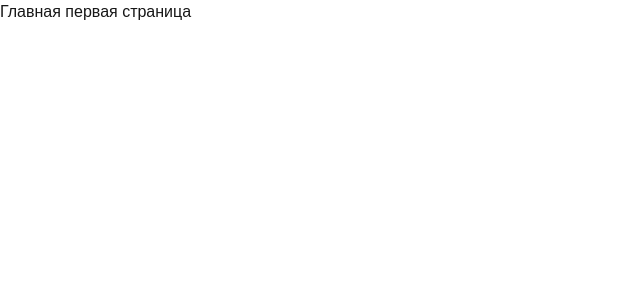
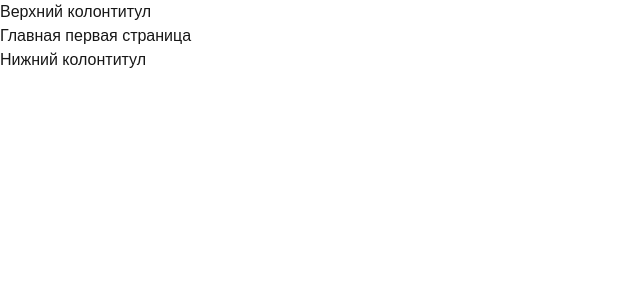
Before and after one commit to 89811421793/lamps, a Next.js app: page / in a window 1280 px wide. Shown: the top 300 px of the page, without its empty margins (0-640 px from the left). Built offline with nearby package versions, Linux system fonts and the light colour scheme.

Commit message:
проверка шапки и подвала

```diff
--- /dev/null
+++ b/src/app/components/Footer.tsx
@@ -0,0 +1,11 @@
+import React from 'react';
+
+const Footer = () => {
+    return (
+        <footer>
+            Нижний колонтитул
+        </footer>
+    );
+};
+
+export default Footer;
--- /dev/null
+++ b/src/app/components/Header.tsx
@@ -0,0 +1,11 @@
+import React from 'react';
+
+const Header = () => {
+    return (
+        <header>
+            Верхний колонтитул
+        </header>
+    );
+};
+
+export default Header;
--- a/src/app/layout.tsx
+++ b/src/app/layout.tsx
@@ -1,6 +1,8 @@
 import type { Metadata } from "next";
 import localFont from "next/font/local";
 import "./globals.css";
+import Footer from "./components/Footer";
+import Header from "./components/Header";
 
 const geistSans = localFont({
   src: "./fonts/GeistVF.woff",
@@ -14,7 +16,7 @@ const geistMono = localFont({
 });
 
 export const metadata: Metadata = {
-  title: "Create Next App",
+  title: "Lamps",
   description: "Generated by create next app",
 };
 
@@ -28,7 +30,9 @@ export default function RootLayout({
       <body
         className={`${geistSans.variable} ${geistMono.variable} antialiased`}
       >
-        {children}
+        <Header/>
+               {children}
+      <Footer/>
       </body>
     </html>
   );
--- a/src/app/pages/basket/page.tsx
+++ b/src/app/pages/basket/page.tsx
@@ -8,4 +8,4 @@ const Basket = () => {
     );
 };
 
-export default About;
+export default Basket;
--- a/src/app/pages/card/page.tsx
+++ b/src/app/pages/card/page.tsx
@@ -8,4 +8,4 @@ const Card = () => {
     );
 };
 
-export default About;
+export default Card;
--- a/src/app/pages/catalog/page.tsx
+++ b/src/app/pages/catalog/page.tsx
@@ -8,4 +8,4 @@ const Catalog = () => {
     );
 };
 
-export default About;
+export default Catalog;
--- a/src/app/pages/delivery/page.tsx
+++ b/src/app/pages/delivery/page.tsx
@@ -8,4 +8,4 @@ const Delivery = () => {
     );
 };
 
-export default About;
+export default Delivery;
--- a/src/app/pages/services/page.tsx
+++ b/src/app/pages/services/page.tsx
@@ -8,4 +8,4 @@ const Services = () => {
     );
 };
 
-export default About;
+export default Services;
```
